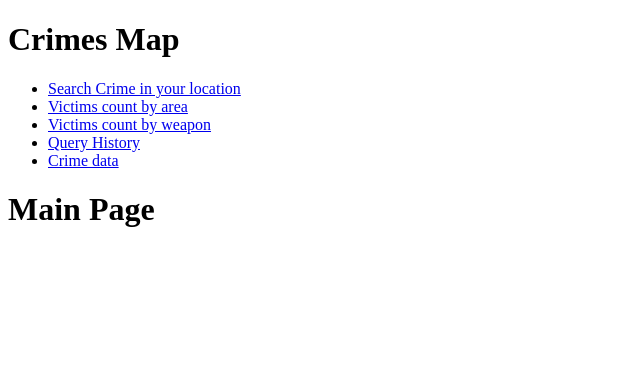
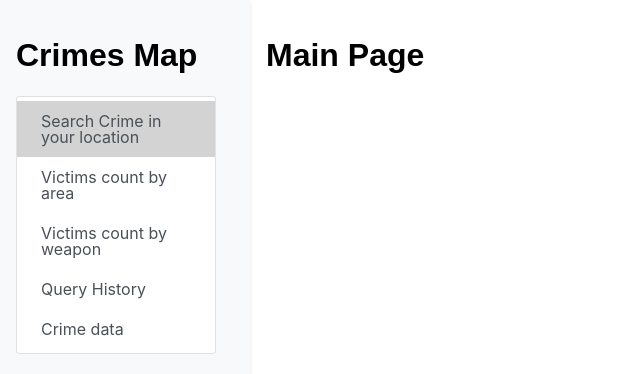
Before and after one commit to cs411-alawini/sp23-cs411-team116-team116, a React (Create React App) app in the folder frontend/: page / in a window 1280 px wide. Shown: the top 374 px of the page, without its empty margins (0-640 px from the left). Built offline with nearby package versions, Linux system fonts and the light colour scheme.

Commit message:
complete main page leftside menu

```diff
--- a/frontend/src/App.css
+++ b/frontend/src/App.css
@@ -1,3 +1,13 @@
+html, body {
+    margin: 0;
+    padding: 0;
+    height: 100%;
+  }
+
+#root {
+height: 100%;
+}
+
 input {
     width: 300px;
     height: 60px;
@@ -20,3 +30,27 @@ input {
     border-radius: 15px;
     margin: 10px;
 }
+
+.active-menu-item .p-menuitem-link {
+    background-color: #d3d3d3;
+  }
+
+.App {
+  display: flex;
+  font-family: sans-serif;
+  height: 100%; /* Make the App container take the full height of the body */
+}
+
+.left-sidebar {
+    width: 250px; /* Adjust this value to set the fixed width of the menu */
+    background-color: #f8f9fa;
+    padding: 1rem;
+    box-shadow: 0 2px 4px rgba(0, 0, 0, 0.1);
+    display: flex;
+    flex-direction: column; /* Make the left sidebar a Flexbox container */
+}
+
+.main-content {
+flex-grow: 1;
+padding: 1rem;
+}
--- a/frontend/src/App.js
+++ b/frontend/src/App.js
@@ -5,6 +5,8 @@ import WeaponVictim from './WeaponVictim/WeaponVictim.js'
 import MainPage from './MainPage/MainPage.js'
 import QueryHistory from './QueryHistory/QueryHistory.js'
 import { Menu } from 'primereact/menu';
+import 'primereact/resources/themes/saga-blue/theme.css';
+import 'primereact/resources/primereact.min.css';
 import React, {useState, useEffect} from "react";
 import Axios from 'axios';
 
@@ -19,11 +21,26 @@ function App() {
   };
 
   const items = [
-    {label: 'Search Crime in your location', icon: 'pi pi-fw pi-search', command: () => handleMenuItemClick(0)},
-    {label: 'Victims count by area', icon: 'pi pi-fw pi-chart-bar', command: () => handleMenuItemClick(1)},
-    {label: 'Victims count by weapon', icon: 'pi pi-fw pi-crosshairs', command: () => handleMenuItemClick(2)},
-    {label: 'Query History', icon: 'pi pi-fw pi-clock', command: () => handleMenuItemClick(3)},
-    {label: 'Crime data', icon: 'pi pi-fw pi-table', command: () => handleMenuItemClick(4)}
+    {label: 'Search Crime in your location',
+      icon: 'pi pi-fw pi-search',
+      command: () => handleMenuItemClick(0),
+      className: pageStatus === 0 ? 'active-menu-item' : ''},
+    {label: 'Victims count by area',
+      icon: 'pi pi-fw pi-chart-bar',
+      command: () => handleMenuItemClick(1),
+      className: pageStatus === 1 ? 'active-menu-item' : '',},
+    {label: 'Victims count by weapon',
+      icon: 'pi pi-fw pi-crosshairs',
+      command: () => handleMenuItemClick(2),
+      className: pageStatus === 2 ? 'active-menu-item' : '',},
+    {label: 'Query History',
+      icon: 'pi pi-fw pi-clock',
+      command: () => handleMenuItemClick(3),
+      className: pageStatus === 3 ? 'active-menu-item' : '',},
+    {label: 'Crime data',
+      icon: 'pi pi-fw pi-table',
+      command: () => handleMenuItemClick(4),
+      className: pageStatus === 4 ? 'active-menu-item' : '',}
   ];
 
   let Page;
@@ -44,15 +61,14 @@ function App() {
   }
   return (
     <div className="App">
-      <h1>Crimes Map</h1>
-      <div>
+      <div className="left-sidebar">
+        <h1>Crimes Map</h1>
         <Menu model={items} />
-        <div>
-          {Page}
-        </div>
       </div>
+      <div className="main-content">{Page}</div>
     </div>
   );
+
 }
 
 export default App;
```
